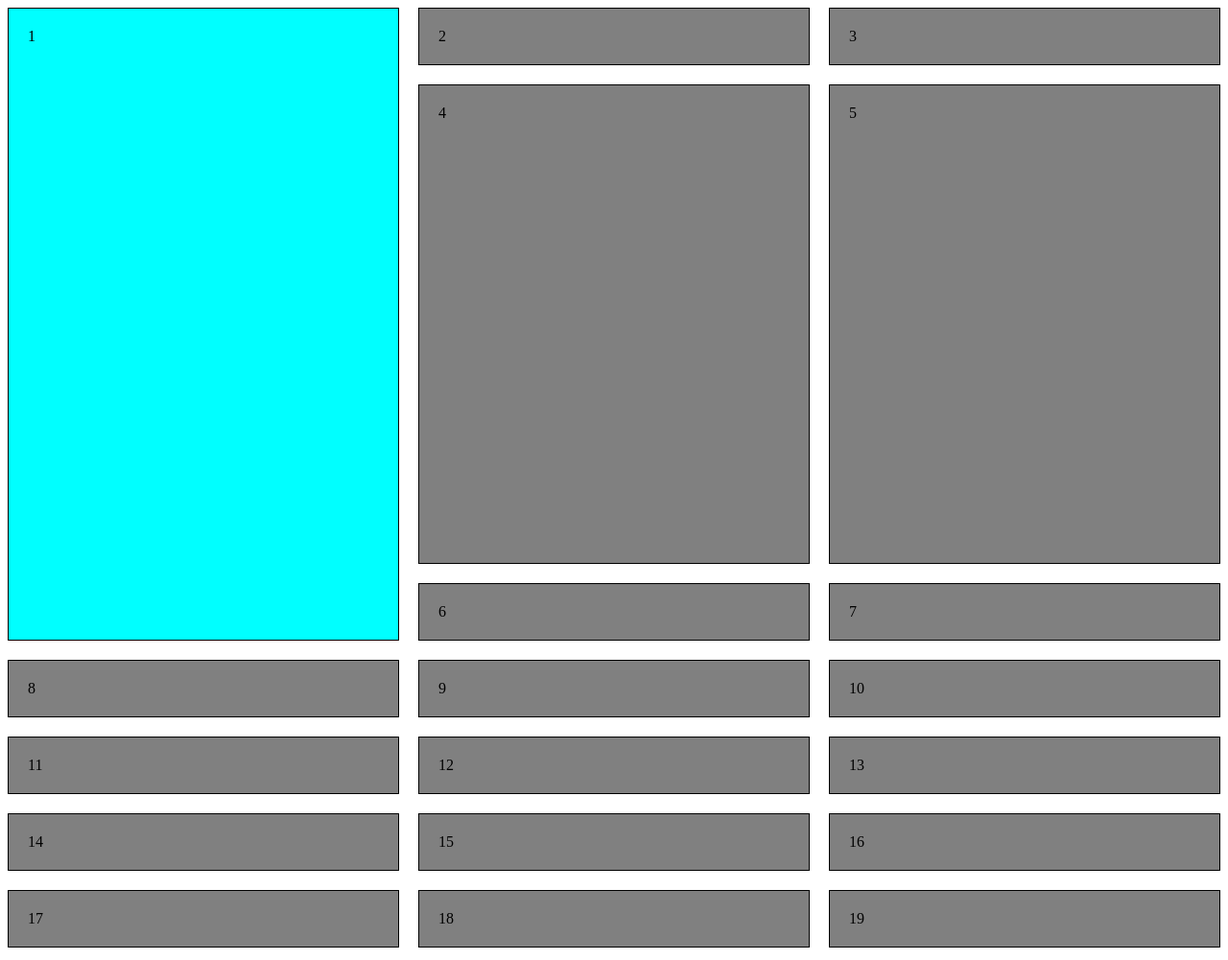
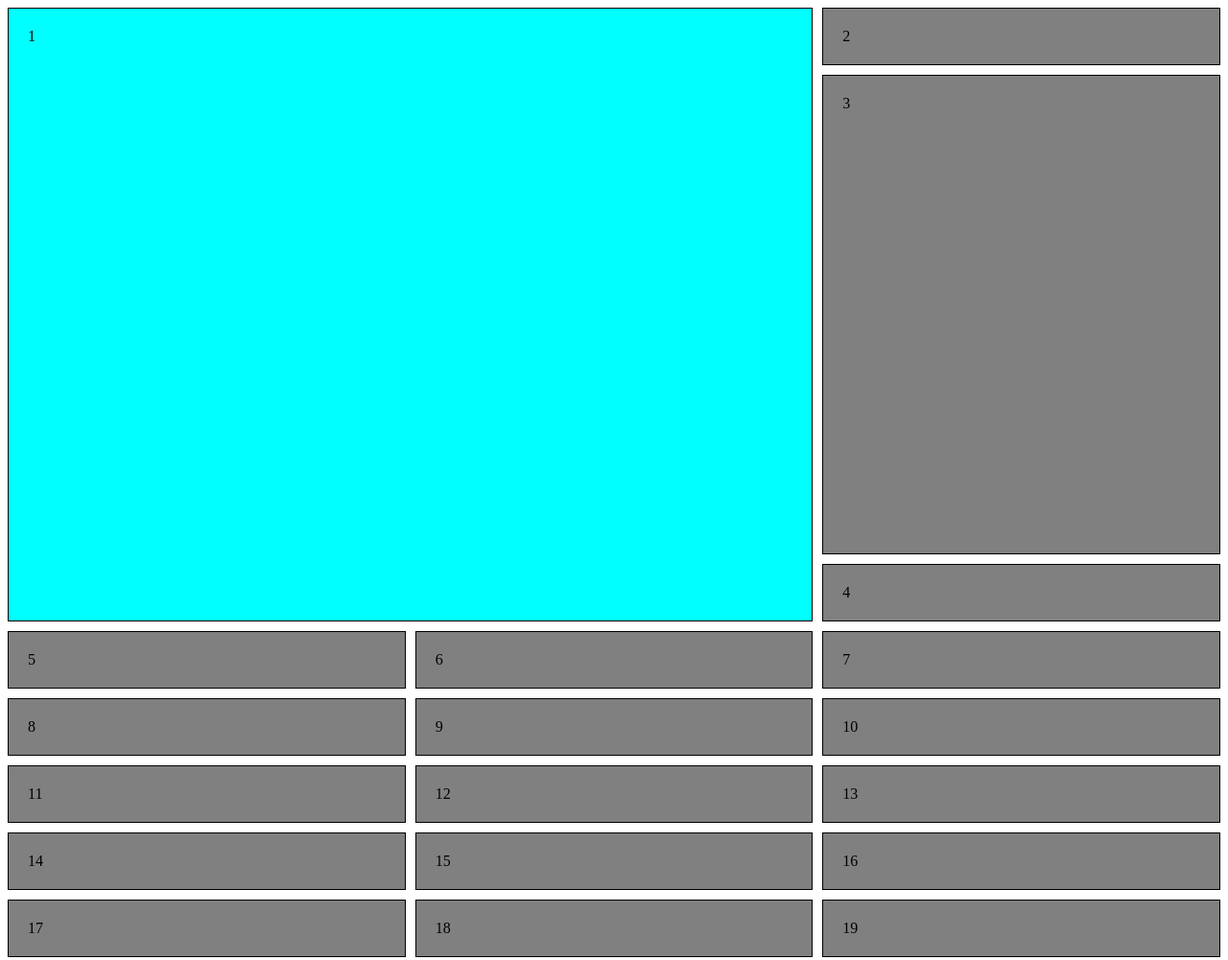
Before and after one commit to wolfgangster94/intro-web, a plain HTML site: page 10_Grid/index.html in a window 1280 px wide. Shown: the top 1001 px of the page at 96% size. Drawn offline with Linux system fonts and the light colour scheme.

Commit message:
latenite

```diff
--- a/10_Grid/index.html
+++ b/10_Grid/index.html
@@ -6,6 +6,7 @@
     <meta name="viewport" content="width=device-width, initial-scale=1.0">
     <title>Grid</title>
     <link rel="stylesheet" href="styles.css">
+    <link rel="shortcut icon" href="https://cdn.icon-icons.com/icons2/2107/PNG/512/file_type_favicon_icon_130608.png" type="image/x-icon">
 </head>
 <body>
     <div class="contenedor">
--- a/10_Grid/styles.css
+++ b/10_Grid/styles.css
@@ -3,7 +3,7 @@
     grid-template-columns: auto auto auto;
     grid-template-rows: auto 500px auto;
 
-    gap: 20px;
+    gap: 10px;
 }
 
 .elemento{
@@ -14,6 +14,6 @@
 
 .ele1{
     background-color: aqua;
-    grid-column: 1 / 2;
+    grid-column: 1 / 3;
     grid-row: 1/4;
 }
```
